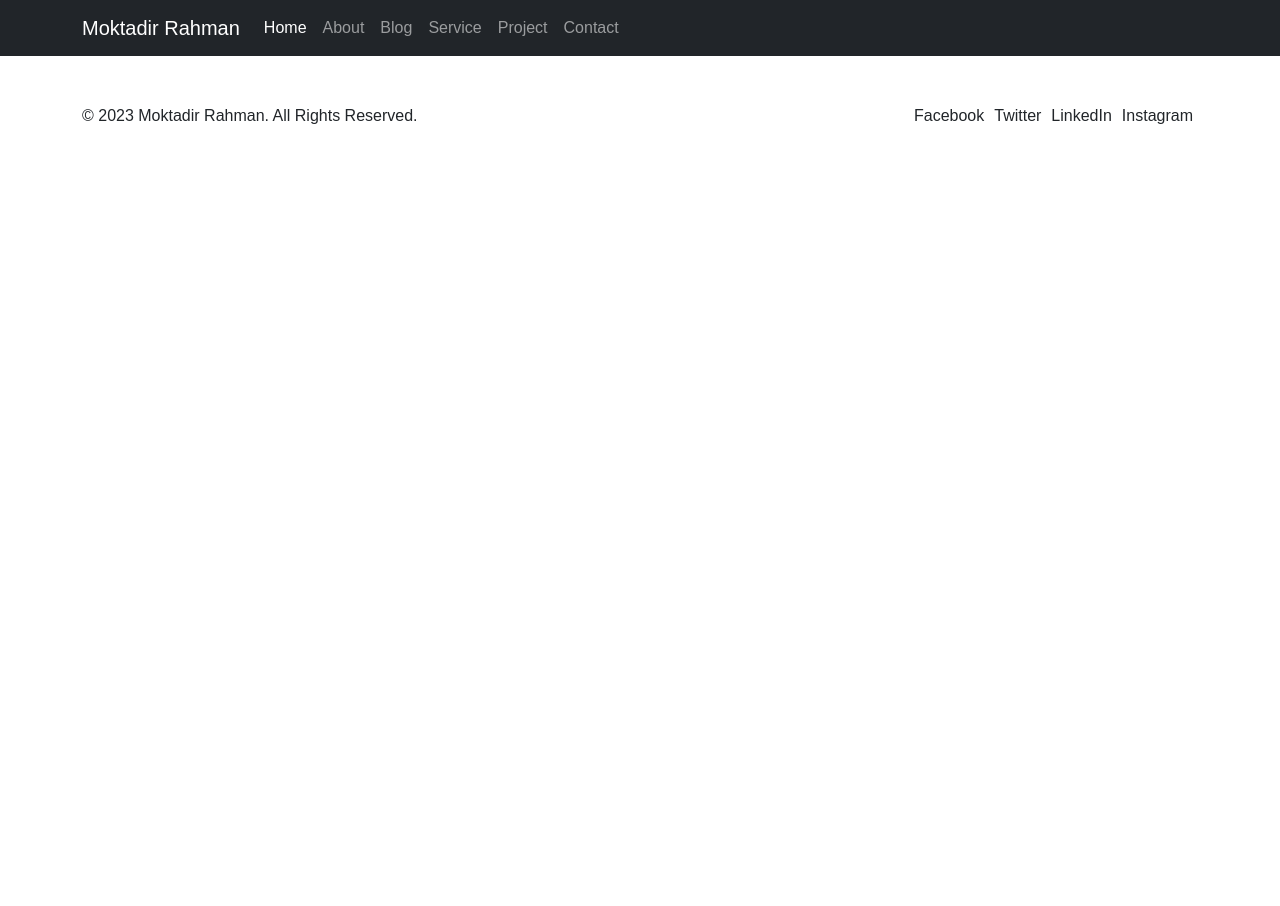
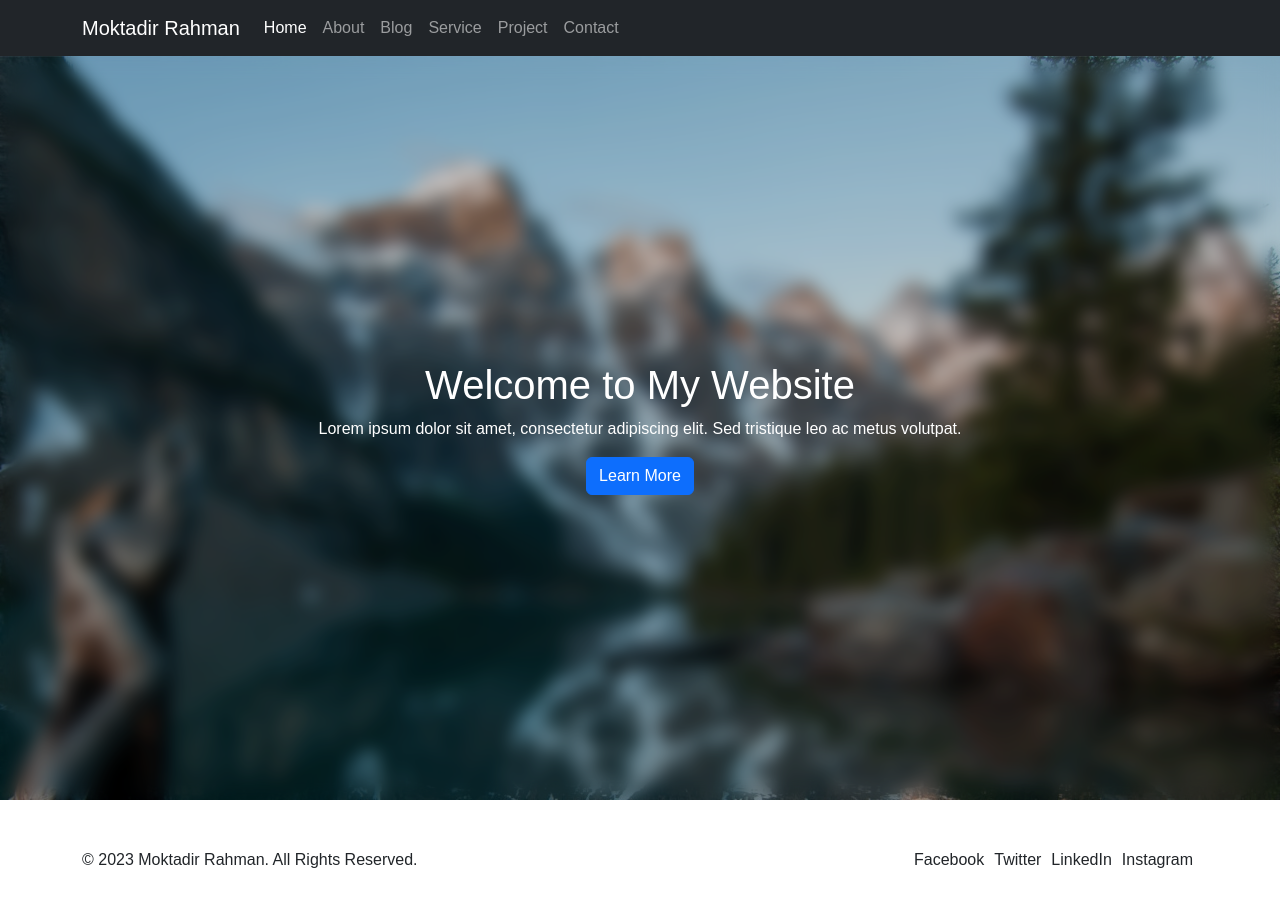
Before and after one commit to autocircled/mern-ostad-assignment-2, a React (Vite) app: page / in a window 1280 px wide. Shown: the top 906 px of the page. Before the commit the page ends 800 px from the top, so only its background shows below. Built offline with nearby package versions, Linux system fonts and the light colour scheme.

Commit message:
home hero section ok

```diff
--- /dev/null
+++ b/src/assets/css/hero.css
@@ -0,0 +1,18 @@
+section.hero {
+    position: relative;
+    background-image: url("../images/hero.jpg");
+    background-position-x: center;
+    background-position-y: top;
+    height: calc(100vh - 56px);
+}
+
+.hero-overlay {
+    position: absolute;
+    background-color: #00000030;
+    top: 0;
+    left: 0;
+    right: 0;
+    bottom: 0;
+    backdrop-filter: blur(9px);
+    opacity: 1;
+}
--- a/src/components/Footer.jsx
+++ b/src/components/Footer.jsx
@@ -1,5 +1,3 @@
-// Footer.js
-import React from 'react';
 import '../assets/css/footer.css';
 
 function Footer() {
--- a/src/components/Header.jsx
+++ b/src/components/Header.jsx
@@ -1,5 +1,3 @@
-// Header.js
-import React from 'react';
 import { NavLink } from 'react-router-dom'
 import Container from 'react-bootstrap/Container';
 import Nav from 'react-bootstrap/Nav';
--- /dev/null
+++ b/src/components/Hero.jsx
@@ -0,0 +1,16 @@
+import '../assets/css/hero.css';
+
+function Hero() {
+    return (
+        <section className="hero d-flex justify-content-center align-items-center">
+            <div className="hero-overlay z-1"></div>
+            <div className="container text-center text-white py-5 z-2">
+                <h1>Welcome to My Website</h1>
+                <p>Lorem ipsum dolor sit amet, consectetur adipiscing elit. Sed tristique leo ac metus volutpat.</p>
+                <button className="btn btn-primary">Learn More</button>
+            </div>
+        </section>
+    );
+}
+
+export default Hero;
--- a/src/pages/Home.jsx
+++ b/src/pages/Home.jsx
@@ -1,12 +1,12 @@
-import React from 'react';
 import Header from '../components/Header';
+import Hero from '../components/Hero';
 import Footer from '../components/Footer';
 export default function Home() {
     return (
         <>
             <Header />
-            {/* <Hero />
-            <Features /> */}
+            <Hero />
+            {/* <Features /> */}
             <Footer />
         </>
     )
```
